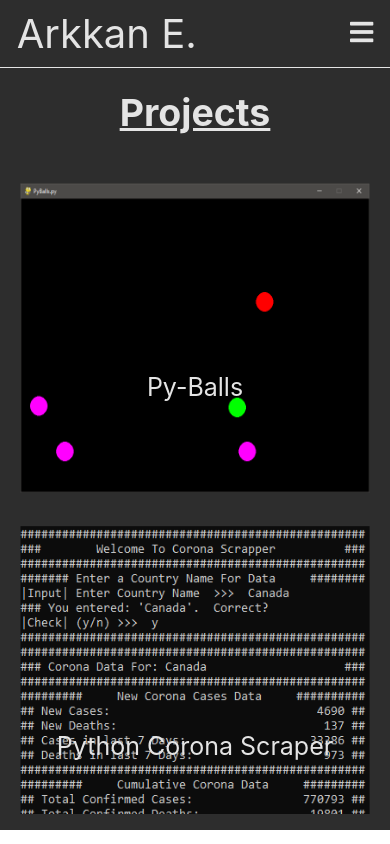
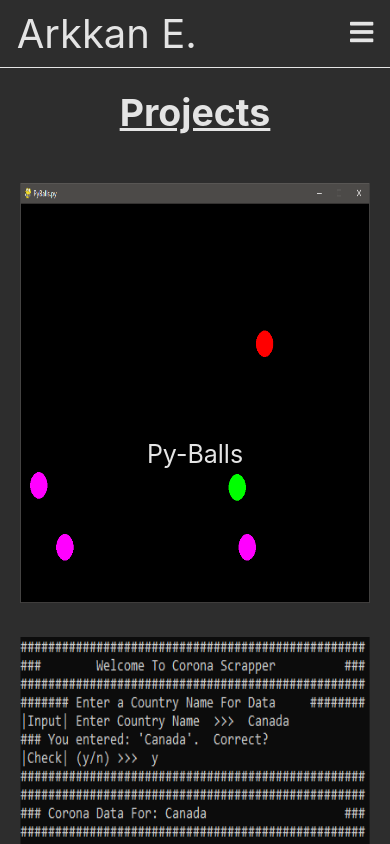
Before and after one commit to ArkkanElkhatib/React-Portfolio, a React (Create React App) app: page /projects in a window 390 px wide. Shown: the top 844 px of the page. Built offline with nearby package versions, Linux system fonts and the light colour scheme.

Commit message:
Responsiveness

```diff
--- a/src/Components/About.css
+++ b/src/Components/About.css
@@ -56,6 +56,7 @@
     .about__content__container {
         flex-direction: column;
         position: relative;
+        height: fit-content;
         bottom: 10px;
         gap: 2em;
         width: 100%;
--- a/src/Components/Projects.css
+++ b/src/Components/Projects.css
@@ -89,15 +89,17 @@
     }
 
     .projects__content__container {
+        height: fit-content;
         justify-content: flex-start;
         align-items: center;
         gap: 2em;
         flex-direction: column;
         flex-wrap: nowrap;
+        overflow-y: initial;
     }
 
     .projects__tile {
-        height: 40vh;
+        height: 50vh;
         width: 90vw;
     }
 
```
